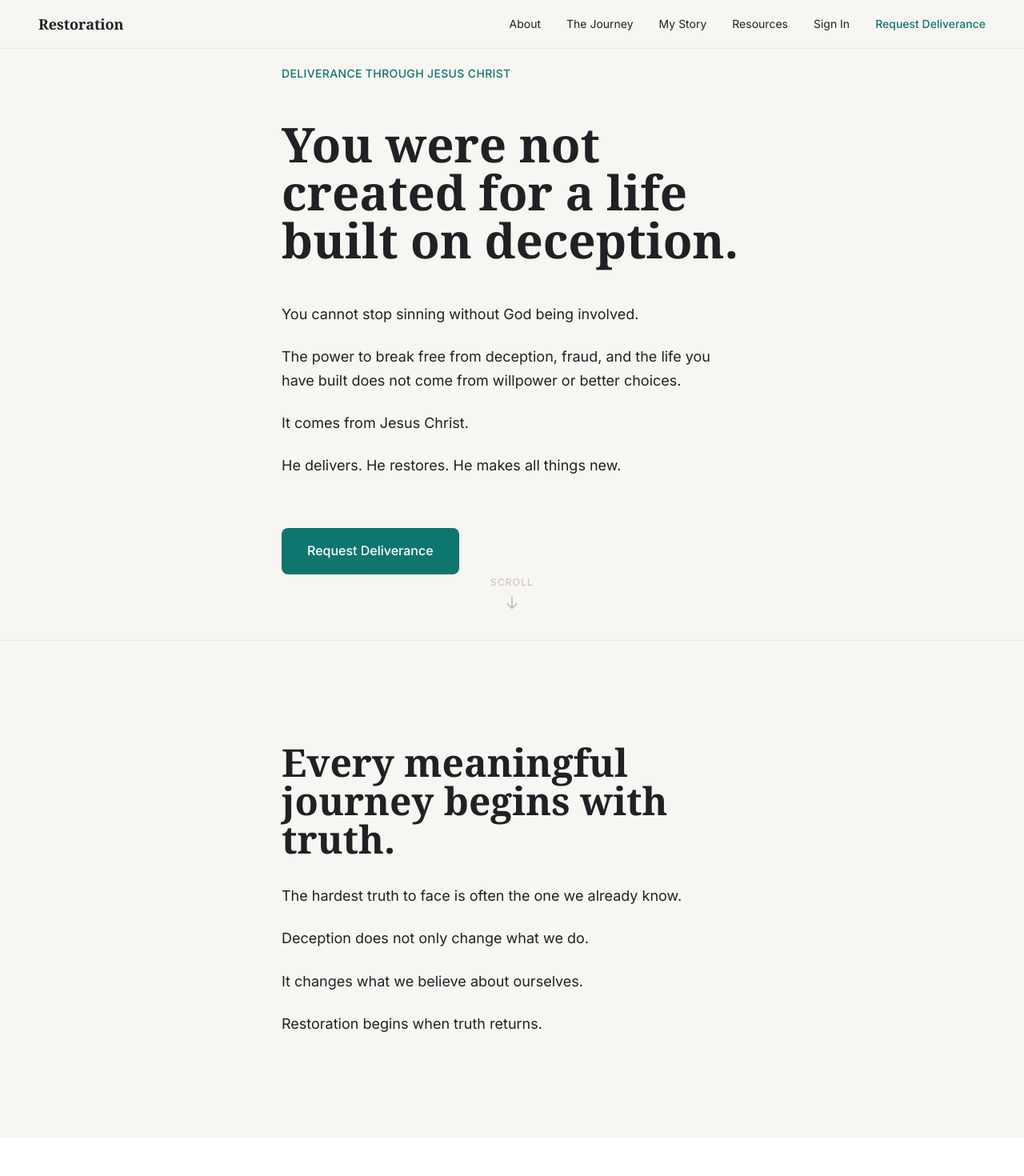
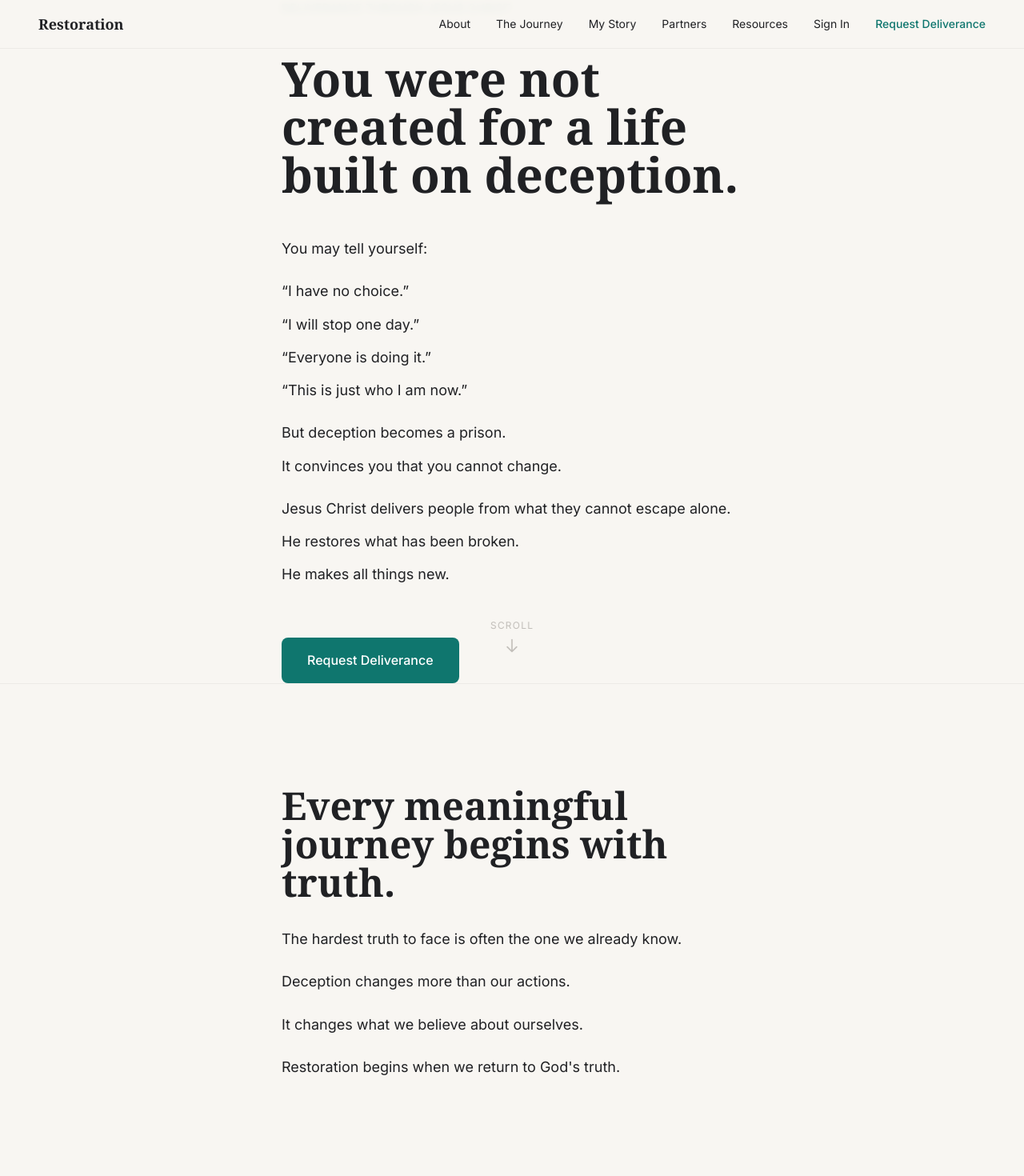
Before and after one commit to whoisjimilitan/restoration-community, a Next.js app in the folder apps/web/: page / in a window 1280 px wide. Shown: the top 1470 px of the page at 80% size. Built offline with nearby package versions, Linux system fonts and the light colour scheme; a web font is replaced by a local one.

Commit message:
refactor: Implement HOMEPAGE FINAL ALIGNMENT - Surgical copy alignment with established framework

```diff
--- a/apps/web/src/app/components/landing/CommunitySection.tsx
+++ b/apps/web/src/app/components/landing/CommunitySection.tsx
@@ -14,7 +14,7 @@ export default function CommunitySection() {
           {/* Heading */}
           <div className="max-w-2xl">
             <h2 className="text-4xl md:text-5xl font-serif font-bold text-rc-text leading-tight">
-              You won&apos;t walk alone.
+              Walking The Journey Together
             </h2>
           </div>
 
--- a/apps/web/src/app/components/landing/FounderTestimonySection.tsx
+++ b/apps/web/src/app/components/landing/FounderTestimonySection.tsx
@@ -37,7 +37,7 @@ export default function FounderTestimonySection() {
             fontWeight: 500,
             margin: 0
           }}>
-            Brother Jimi&apos;s Story of Deliverance
+            A testimony of Jesus Christ&apos;s deliverance
           </p>
         </div>
 
--- a/apps/web/src/app/components/landing/HeroSection.tsx
+++ b/apps/web/src/app/components/landing/HeroSection.tsx
@@ -46,16 +46,34 @@ export default function HeroSection() {
             style={{ transitionDelay: '360ms' }}
           >
             <p className="text-lg text-rc-text leading-relaxed">
-              You cannot stop sinning without God being involved.
+              You may tell yourself:
             </p>
             <p className="text-lg text-rc-text leading-relaxed mt-6">
-              The power to break free from deception, fraud, and the life you have built does not come from willpower or better choices.
+              &ldquo;I have no choice.&rdquo;
+            </p>
+            <p className="text-lg text-rc-text leading-relaxed mt-3">
+              &ldquo;I will stop one day.&rdquo;
+            </p>
+            <p className="text-lg text-rc-text leading-relaxed mt-3">
+              &ldquo;Everyone is doing it.&rdquo;
+            </p>
+            <p className="text-lg text-rc-text leading-relaxed mt-3">
+              &ldquo;This is just who I am now.&rdquo;
             </p>
             <p className="text-lg text-rc-text leading-relaxed mt-6">
-              It comes from Jesus Christ.
+              But deception becomes a prison.
+            </p>
+            <p className="text-lg text-rc-text leading-relaxed mt-3">
+              It convinces you that you cannot change.
             </p>
             <p className="text-lg text-rc-text leading-relaxed mt-6">
-              He delivers. He restores. He makes all things new.
+              Jesus Christ delivers people from what they cannot escape alone.
+            </p>
+            <p className="text-lg text-rc-text leading-relaxed mt-3">
+              He restores what has been broken.
+            </p>
+            <p className="text-lg text-rc-text leading-relaxed mt-3">
+              He makes all things new.
             </p>
           </div>
 
--- a/apps/web/src/app/components/landing/HonestWorkSection.tsx
+++ b/apps/web/src/app/components/landing/HonestWorkSection.tsx
@@ -19,7 +19,10 @@ export default function HonestWorkSection() {
               Leaving deception is only the beginning.
             </p>
             <p>
-              The Holy Spirit transforms how we work.
+              The Holy Spirit transforms:
+            </p>
+            <p>
+              How we work.
             </p>
             <p>
               How we serve.
@@ -28,7 +31,7 @@ export default function HonestWorkSection() {
               How we love.
             </p>
             <p>
-              And how we live with integrity.
+              How we live with integrity.
             </p>
           </div>
         </div>
--- a/apps/web/src/app/components/landing/InvitationSection.tsx
+++ b/apps/web/src/app/components/landing/InvitationSection.tsx
@@ -15,7 +15,7 @@ export default function InvitationSection() {
 
           <div className="space-y-6 text-lg text-rc-text leading-relaxed">
             <p>
-              If you are trapped in fraud, scams, or a life built on deception, Jesus Christ is calling you into freedom.
+              If you are trapped in fraud, scams, or a life built on deception, Jesus Christ is calling you back to Him.
             </p>
             <p>
               He alone delivers.
@@ -24,7 +24,7 @@ export default function InvitationSection() {
               He alone restores.
             </p>
             <p>
-              This ministry exists to point people back to Him.
+              This ministry exists to point people to Him.
             </p>
             <p>
               If you are seeking Jesus Christ from another place of brokenness, you are welcome here.
--- a/apps/web/src/app/components/landing/JourneySection.tsx
+++ b/apps/web/src/app/components/landing/JourneySection.tsx
@@ -18,7 +18,7 @@ export default function JourneySection() {
           {/* Heading */}
           <div className="max-w-2xl">
             <h2 className="text-4xl md:text-5xl font-serif font-bold text-rc-text leading-tight">
-              The Journey
+              The Restoration Journey
             </h2>
           </div>
 
--- a/apps/web/src/app/components/landing/Navigation.tsx
+++ b/apps/web/src/app/components/landing/Navigation.tsx
@@ -24,6 +24,9 @@ export default function Navigation() {
           </Link>
           <Link href="#story" className="text-sm text-rc-text hover:text-rc-accent transition-colors duration-200">
             My Story
+          </Link>
+          <Link href="#partners" className="text-sm text-rc-text hover:text-rc-accent transition-colors duration-200">
+            Partners
           </Link>
           <Link href="#resources" className="text-sm text-rc-text hover:text-rc-accent transition-colors duration-200">
             Resources
@@ -64,6 +67,9 @@ export default function Navigation() {
             <Link href="#story" className="block text-sm text-rc-text hover:text-rc-accent transition-colors">
               My Story
             </Link>
+            <Link href="#partners" className="block text-sm text-rc-text hover:text-rc-accent transition-colors">
+              Partners
+            </Link>
             <Link href="#resources" className="block text-sm text-rc-text hover:text-rc-accent transition-colors">
               Resources
             </Link>
--- a/apps/web/src/app/components/landing/RecognitionSection.tsx
+++ b/apps/web/src/app/components/landing/RecognitionSection.tsx
@@ -16,13 +16,13 @@ export default function RecognitionSection() {
               The hardest truth to face is often the one we already know.
             </p>
             <p className="text-lg text-rc-text leading-relaxed">
-              Deception does not only change what we do.
+              Deception changes more than our actions.
             </p>
             <p className="text-lg text-rc-text leading-relaxed">
               It changes what we believe about ourselves.
             </p>
             <p className="text-lg text-rc-text leading-relaxed">
-              Restoration begins when truth returns.
+              Restoration begins when we return to God&apos;s truth.
             </p>
           </div>
 
--- a/apps/web/src/app/page.tsx
+++ b/apps/web/src/app/page.tsx
@@ -9,6 +9,7 @@ import JourneySection from './components/landing/JourneySection';
 import CommunitySection from './components/landing/CommunitySection';
 import HonestWorkSection from './components/landing/HonestWorkSection';
 import InvitationSection from './components/landing/InvitationSection';
+import PartnersSection from './components/landing/PartnersSection';
 import Footer from './components/landing/Footer';
 
 export default function Home() {
@@ -39,6 +40,9 @@ export default function Home() {
 
         {/* 8. Response: Invitation */}
         <InvitationSection />
+
+        {/* 9. Partnership: Stand With Us */}
+        <PartnersSection />
       </main>
       <Footer />
     </>
```
